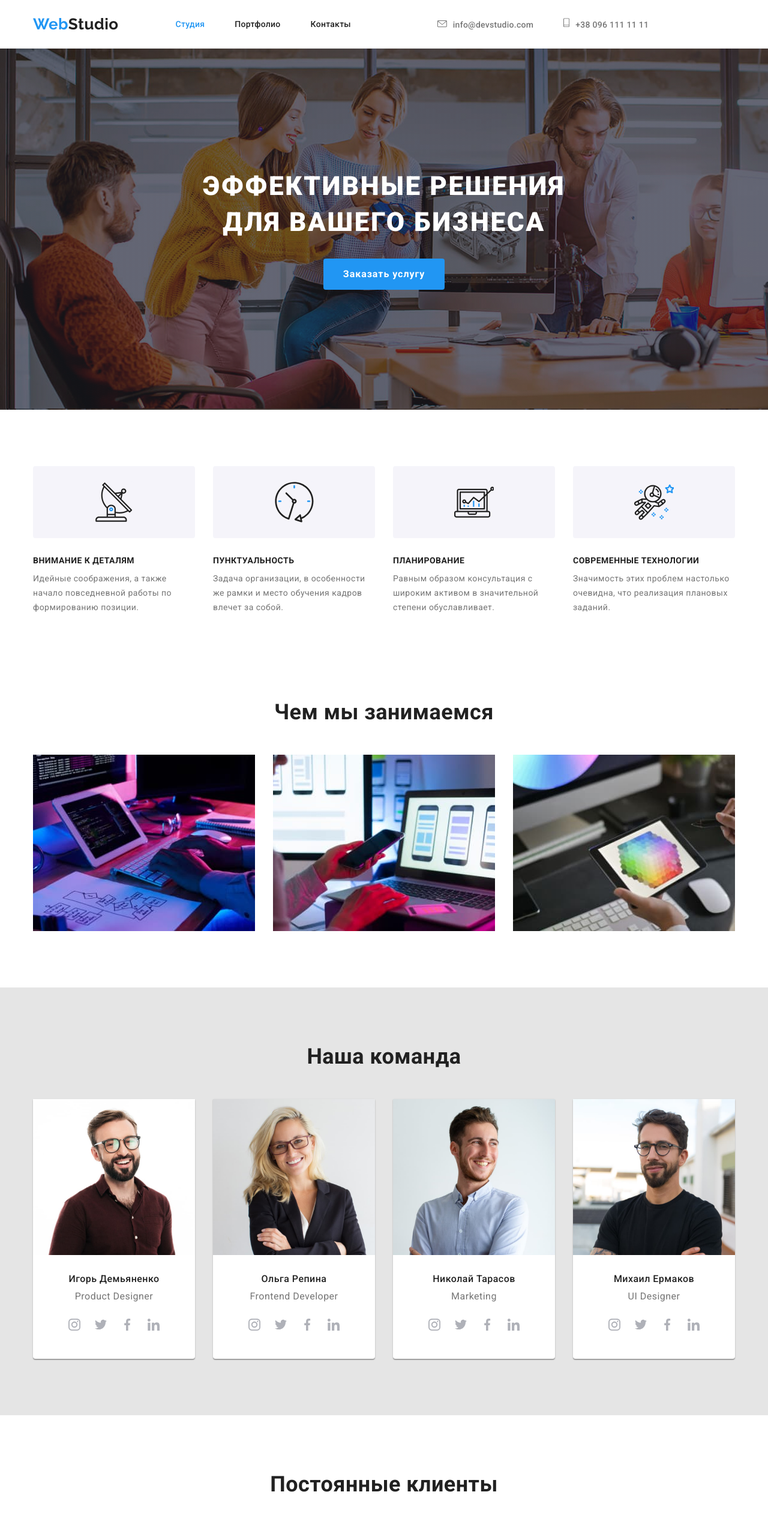
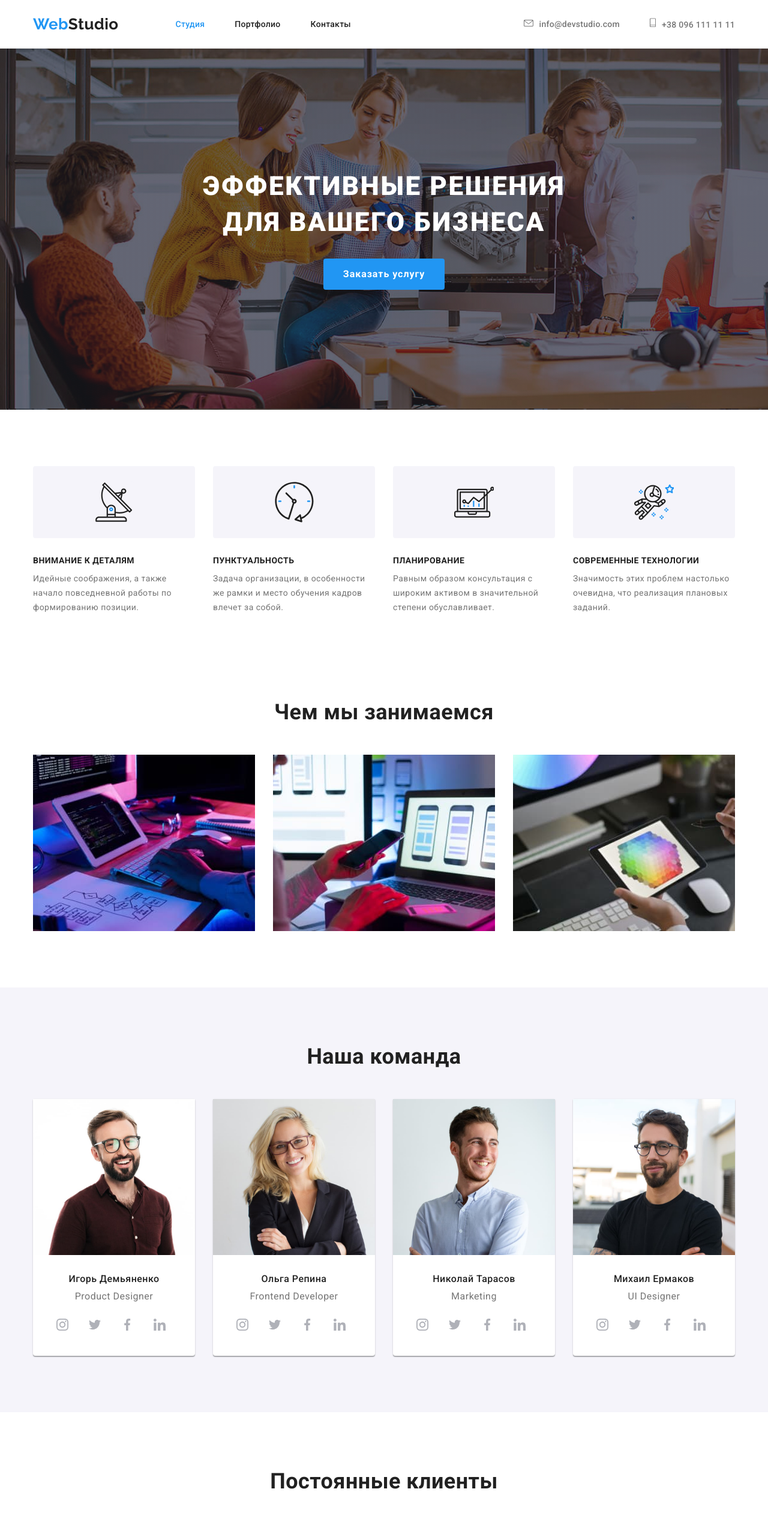
Before and after one commit to ihor-kozyr/goit-markup-hw-04, a plain HTML site: page index.html in a window 1280 px wide. Shown: the top 2537 px of the page at 60% size. Drawn offline with nearby package versions, Linux system fonts and the light colour scheme.

Commit message:
Add files via upload

```diff
--- a/css/styles.css
+++ b/css/styles.css
@@ -38,7 +38,7 @@ ol {
 img {
   display: block;
 }
-
+/* ============== COMPONENTS ============== */
 .container {
   width: 1200px;
   padding-left: 15px;
@@ -75,7 +75,9 @@ img {
 .no-margin {
   margin: 0;
 }
+/* ============== END COMPONENTS ============== */
 
+/* ============== BUTTONS ============== */
 .button {
   cursor: pointer;
   color: var(--secondary-text-color);
@@ -128,7 +130,9 @@ img {
   color: var(--accent-color);
   background-color: var(--primary-white-color);
 }
+/* ============== END BUTTONS ============== */
 
+/* ============== HEADER ============== */
 .page-header {
   border-bottom: 1px solid #ececec;
 }
@@ -152,7 +156,7 @@ img {
 .logo .accent {
   color: var(--accent-color);
 }
-
+/* ============== NAVIGATION ============== */
 
 .site-nav {
   display: flex;
@@ -212,9 +216,10 @@ font-size: 14px;
   line-height: 1.14;
   letter-spacing: 0.02em;
   display: flex;
-  flex-direction: row;
-  align-items: flex-end;
-  margin-left: auto;
+ /* flex-direction: row;*/
+  align-items: center;
+  margin: left;
+  /*margin-left: auto;*/
 }
 
 .telephone-maill-header .button {
@@ -222,8 +227,7 @@ font-size: 14px;
   text-decoration: none;
 
 }
-.telephone-maill-header{ display:flex;
-  margin: auto ;
+.telephone-maill-header{
 }
 
 .telephone-maill-header :not(:last-child){margin-right: 50px;}
@@ -270,6 +274,21 @@ color: #757575;
 /*font-weight: 500;*/
 padding-top: 24px;
 padding-bottom: 25px;}
+
+.container-flex{
+ display: block;
+ display: flex;
+  align-items: center;
+  justify-content: space-between;
+
+}
+
+/* ============== END NAVIGATION ============== */
+
+/* ============== END HEADER ============== */
+
+/* ============== HERO ============== */
+
 .hero {
   background-color: var(--secondary-background-color);
 
@@ -308,6 +327,10 @@ justify-content: center;
   /*max-width: 700px;*/
 
 }
+/* ============== END HERO ============== */
+
+/* ============== SECTION ============== */
+
 
 .section {
   padding: 94px 0;
@@ -347,6 +370,10 @@ justify-content: center;
 
 }
 
+/* ============== END SECTION ============== */
+
+/* ============== FEATURES ============== */
+
 .feature-list .text {
   color: var(--secondary-text-color);
   font-size: 14px;
@@ -369,6 +396,10 @@ justify-content: center;
 
 }
 
+/* ============== END FEATURES ============== */
+
+/* ============== SERVICES ============== */
+
 .services-list {
   display: inline-block;
   display: flex;
@@ -384,10 +415,15 @@ justify-content: center;
   flex-basis: calc((100% - 90px) / 3);
 }
 
+
+/* ============== END SERVICES ============== */
+
+/* ============== EMPLOYEES ============== */
 .employees {
   background-color: var(--special-background-color);
   text-align: center;
-  background: #E5E5E5;
+  background: #F5F4FA;
+;
 }
 .background-partners{ background: #fff;
 
@@ -438,6 +474,9 @@ justify-content: center;
 }
 
 
+/* ============== END EMPLOYEES ============== */
+
+/* ============== PORTFOLIO PROJECTS ============== */
 
 
 
@@ -503,6 +542,10 @@ h2 {
   margin: 0;
 }
 
+/* ============== END PORTFOLIO PROJECTS ============== */
+
+/* ============== FOOTER ============== */
+
 .footer {
   background-color: var(--secondary-background-color);
   padding: 60px 0;
@@ -522,7 +565,7 @@ h2 {
 .logo .second-part {
   color: var(--primary-white-color);
 }
-
+/* ============== CONTACT INFORMATION ============== */
 
 .address {
   color: var(--primary-white-color);
@@ -545,7 +588,9 @@ h2 {
 .address-margin {
   margin-bottom: 9px;
 }
+/* ============== END CONTACT INFORMATION ============== */
 
+/* ============== END FOOTER ============== */
 
 /*va1*/
 .lnk-s{
@@ -578,13 +623,50 @@ h2 {
   --color1: black;
   background-color: #2196F3;
   --color2: #fff;
+   width: 44px;
+  height: 44px;
+}
+/***********************************************/
+
+.social-block2 {
+  display: flex;
+  /*display: block;*/
+  width: 44px;
+  height: 44px;
+  border-radius: 50%;
+  margin-right: 10px;
+   --color2:  #AFB1B8;
+;
+}
+.social-block2:focus {
+
+  background-color: #2196F3;
+  --color2: #fff;
+}
+.social-block2:hover {
+
+  background-color: #2196F3;
+  --color2: #fff;
 }
 
+.social-links2 {
+  display: flex;
+    margin: auto;
+
+  width: 20px;
+  height: 20px;
+  --color1: none;
+}
+
+
+/*
 .social-links2 {
   width: 44px;
   height: 44px;
   --color1: none;
-}
+  margin-right: 10px;
+
+}***************************************************************************************/
 /*
 .social-links2:hover {
   --color1: #2196F3;
@@ -647,9 +729,12 @@ h2 {
   display: flex;
   /*display: block;*/
 background: rgba(255, 255, 255, 0.1);
-  border-radius: 50%;
+  width: 44px;
+  height: 44px;
+border-radius: 50%;
+
   margin-right: 10px;
-   --color2: #fff;
+   fill: #fff;
 }
 .social-block3:focus {
 
@@ -663,8 +748,11 @@ background: rgba(255, 255, 255, 0.1);
 }
 
 .social-links3 {
-  width: 44px;
-  height: 44px;
+  /**/display: flex;
+    margin: auto;
+
+  width: 20px;
+  height: 20px;
   --color1: none;
 }
 
@@ -916,7 +1004,7 @@ color: #FFFFFF;
 .social-centr{
 display: flex;
 justify-content: center;
-padding-top: 16px;
+margin-top: 16px;
 }
 
 .client-icon{
@@ -928,3 +1016,7 @@ padding-top: 16px;
 background-color: #2196F3;
 border: dashed red;
 }
+
+
+
+/*********************/
--- a/index.html
+++ b/index.html
@@ -19,7 +19,8 @@
 <body>
     <!-- Шапка сайта -->
     <header class="page-header">
-        <div class="container flex">
+
+        <div class="container container-flex">
 
 
             <nav class="nav flex">
@@ -35,7 +36,10 @@
                 </ul>
             </nav>
 
-            <ul class="telephone-maill-header list">
+
+
+
+            <ul class="telephone-maill-header list flex">
 
                 <li> <a href="mailto:info@devstudio.com" class="button2 "><svg class="link-icon2" width="16"
                             height="12">
@@ -46,6 +50,7 @@
                         </svg>+38 096 111 11 11</a></li>
             </ul>
         </div>
+
     </header>
 
     <main>
@@ -156,26 +161,26 @@
                         <div class="employees-item-description">
                             <h3>Игорь Демьяненко</h3>
                             <p>Product Designer</p>
+                            <ul class="social-button list social-centr">
 
-                            <ul class="social-button list social-centr">
 
                                 <li> <a href="#" class="social-block2"><svg class="social-links2">
                                             <!--  width="44px" height="44px"-->
 
-                                            <use href="./images/sprite.svg#icon-instagram"></use>
+                                            <use href="./images/svg/sprite.svg#instagram"></use>
                                         </svg>
                                     </a></li>
                                 <li> <a href="#" class="social-block2"><svg class="social-links2">
-                                            <use href=" ./images/sprite.svg#icon-twitter"></use>
+                                            <use href="./images/svg/sprite.svg#twitter"></use>
                                         </svg>
                                     </a></li>
 
                                 <li> <a href="#" class="social-block2"><svg class="social-links2">
-                                            <use href=" ./images/sprite.svg#icon-facebook"></use>
+                                            <use href="./images/svg/sprite.svg#facebook"></use>
                                         </svg>
                                     </a></li>
-                                <li> <a href="#" class="social-block2"><svg class="social-links2">
-                                            <use href=" ./images/sprite.svg#icon-linkedin"></use>
+                                <li> <a href="#" class="social-block2 "><svg class="social-links2 ">
+                                            <use href=" ./images/svg/sprite.svg#linkedin"></use>
                                         </svg>
                                     </a></li>
                             </ul>
@@ -189,23 +194,24 @@
                             <p>Frontend Developer</p>
                             <ul class="social-button list social-centr">
 
+
                                 <li> <a href="#" class="social-block2"><svg class="social-links2">
                                             <!--  width="44px" height="44px"-->
 
-                                            <use href="./images/sprite.svg#icon-instagram"></use>
+                                            <use href="./images/svg/sprite.svg#instagram"></use>
                                         </svg>
                                     </a></li>
                                 <li> <a href="#" class="social-block2"><svg class="social-links2">
-                                            <use href=" ./images/sprite.svg#icon-twitter"></use>
+                                            <use href="./images/svg/sprite.svg#twitter"></use>
                                         </svg>
                                     </a></li>
 
                                 <li> <a href="#" class="social-block2"><svg class="social-links2">
-                                            <use href=" ./images/sprite.svg#icon-facebook"></use>
+                                            <use href="./images/svg/sprite.svg#facebook"></use>
                                         </svg>
                                     </a></li>
                                 <li> <a href="#" class="social-block2"><svg class="social-links2">
-                                            <use href=" ./images/sprite.svg#icon-linkedin"></use>
+                                            <use href=" ./images/svg/sprite.svg#linkedin"></use>
                                         </svg>
                                     </a></li>
                             </ul>
@@ -218,23 +224,24 @@
                             <p>Marketing</p>
                             <ul class="social-button list social-centr">
 
+
                                 <li> <a href="#" class="social-block2"><svg class="social-links2">
                                             <!--  width="44px" height="44px"-->
 
-                                            <use href="./images/sprite.svg#icon-instagram"></use>
+                                            <use href="./images/svg/sprite.svg#instagram"></use>
                                         </svg>
                                     </a></li>
                                 <li> <a href="#" class="social-block2"><svg class="social-links2">
-                                            <use href=" ./images/sprite.svg#icon-twitter"></use>
+                                            <use href="./images/svg/sprite.svg#twitter"></use>
                                         </svg>
                                     </a></li>
 
                                 <li> <a href="#" class="social-block2"><svg class="social-links2">
-                                            <use href=" ./images/sprite.svg#icon-facebook"></use>
+                                            <use href="./images/svg/sprite.svg#facebook"></use>
                                         </svg>
                                     </a></li>
                                 <li> <a href="#" class="social-block2"><svg class="social-links2">
-                                            <use href=" ./images/sprite.svg#icon-linkedin"></use>
+                                            <use href=" ./images/svg/sprite.svg#linkedin"></use>
                                         </svg>
                                     </a></li>
                             </ul>
@@ -254,20 +261,20 @@
                                 <li> <a href="#" class="social-block2"><svg class="social-links2">
                                             <!--  width="44px" height="44px"-->
 
-                                            <use href="./images/sprite.svg#icon-instagram"></use>
+                                            <use href="./images/svg/sprite.svg#instagram"></use>
                                         </svg>
                                     </a></li>
                                 <li> <a href="#" class="social-block2"><svg class="social-links2">
-                                            <use href=" ./images/sprite.svg#icon-twitter"></use>
+                                            <use href="./images/svg/sprite.svg#twitter"></use>
                                         </svg>
                                     </a></li>
 
                                 <li> <a href="#" class="social-block2"><svg class="social-links2">
-                                            <use href=" ./images/sprite.svg#icon-facebook"></use>
+                                            <use href="./images/svg/sprite.svg#facebook"></use>
                                         </svg>
                                     </a></li>
                                 <li> <a href="#" class="social-block2"><svg class="social-links2">
-                                            <use href=" ./images/sprite.svg#icon-linkedin"></use>
+                                            <use href=" ./images/svg/sprite.svg#linkedin"></use>
                                         </svg>
                                     </a></li>
                             </ul>
@@ -403,20 +410,20 @@
                     <li> <a href="#" class="social-block3"><svg class="social-links3">
                                 <!--  width="44px" height="44px"-->
 
-                                <use href="./images/sprite.svg#icon-instagram"></use>
+                                <use href="./images/svg/sprite.svg#instagram"></use>
                             </svg>
                         </a></li>
                     <li> <a href="#" class="social-block3"><svg class="social-links3">
-                                <use href=" ./images/sprite.svg#icon-twitter"></use>
+                                <use href="./images/svg/sprite.svg#twitter"></use>
                             </svg>
                         </a></li>
 
                     <li> <a href="#" class="social-block3"><svg class="social-links3">
-                                <use href=" ./images/sprite.svg#icon-facebook"></use>
+                                <use href="./images/svg/sprite.svg#facebook"></use>
                             </svg>
                         </a></li>
                     <li> <a href="#" class="social-block3"><svg class="social-links3">
-                                <use href=" ./images/sprite.svg#icon-linkedin"></use>
+                                <use href="./images/svg/sprite.svg#linkedin"></use>
                             </svg>
                         </a></li>
 
```
Also changed, not shown: portfolio.html (+1 -1 lines), images/svg/facebook.svg (added), images/svg/instagram.svg (added), images/svg/linkedin.svg (added), images/svg/sprite.svg (added), images/svg/sprite2.svg (added), images/svg/twitter.svg (added).
